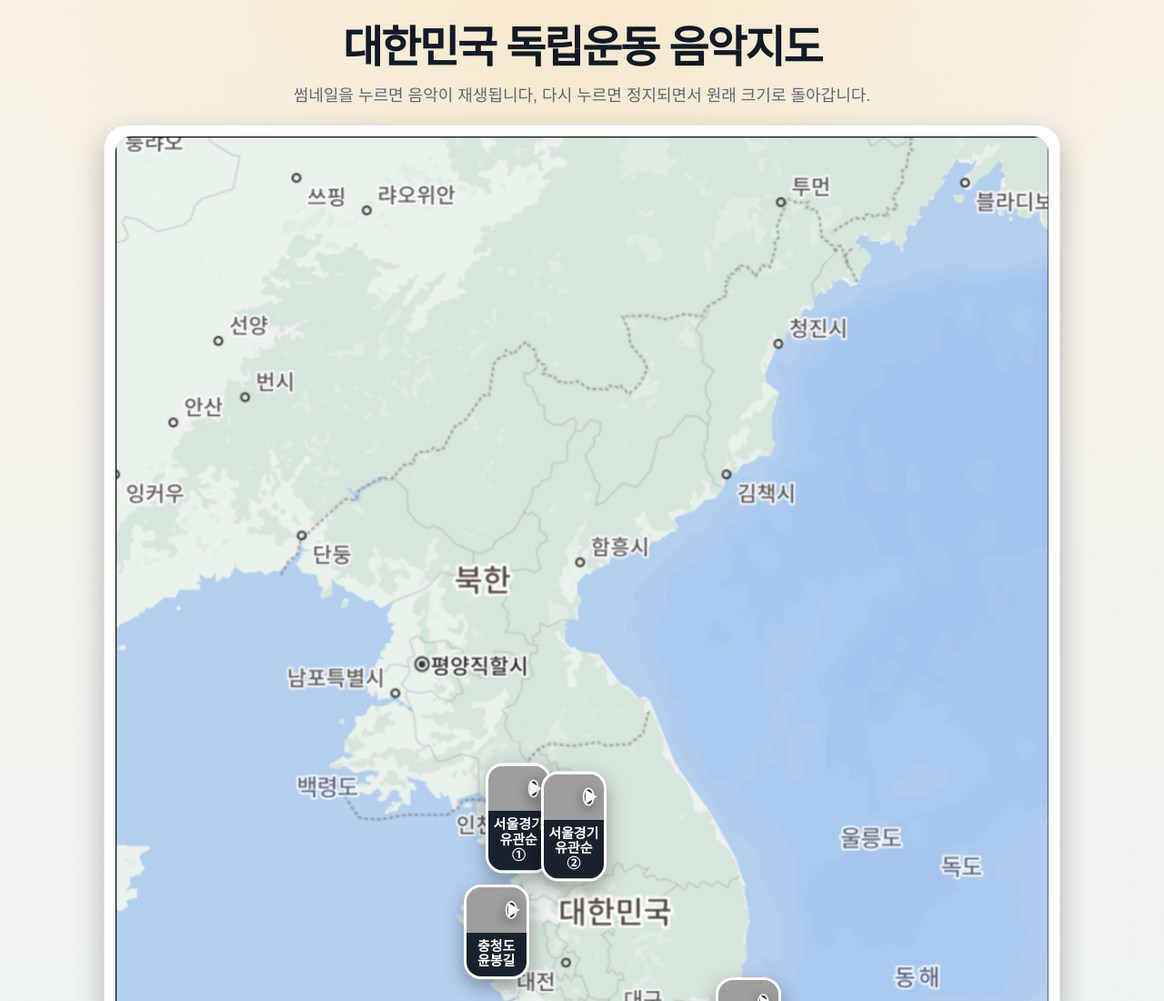
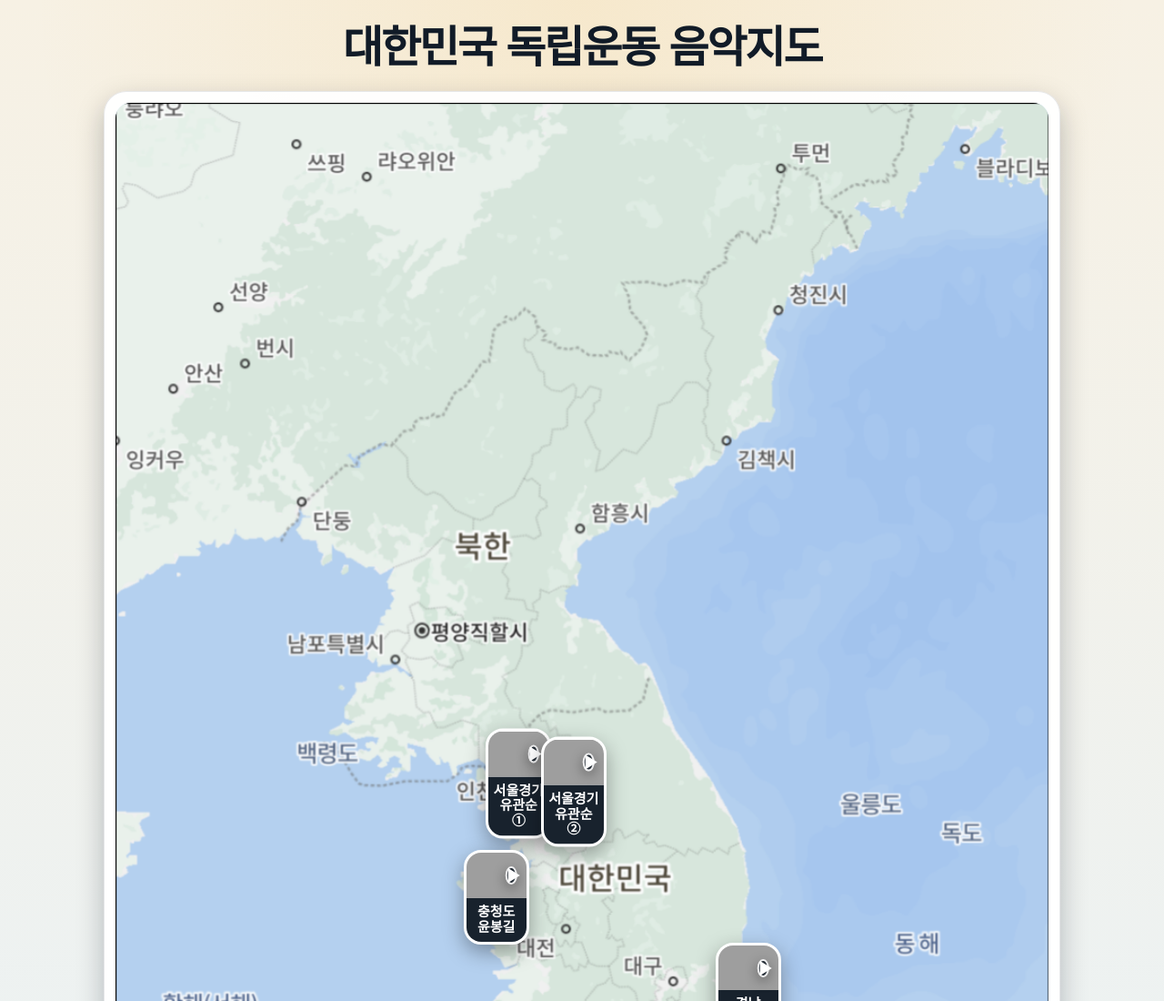
Before and after one commit to young1102-ui/independence-music-map, a plain HTML site: page index.html in a window 1280 px wide. Shown: the top 1100 px of the page at 91% size. Drawn offline with Linux system fonts and the light colour scheme; grey boxes are pictures that could not be loaded.

Commit message:
Update index.html

```diff
--- a/index.html
+++ b/index.html
@@ -376,7 +376,6 @@
   <main class="page">
     <header>
       <h1>대한민국 독립운동 음악지도</h1>
-      <p>썸네일을 누르면 음악이 재생됩니다, 다시 누르면 정지되면서 원래 크기로 돌아갑니다.</p>
     </header>
 
     <section class="map-card">
```
